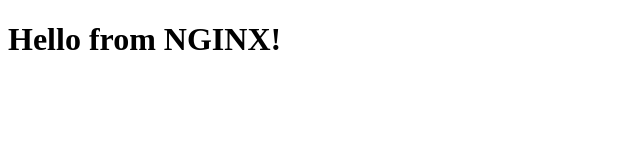
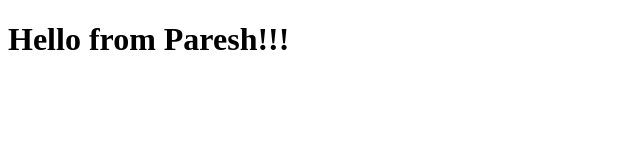
Before and after one commit to paresh1492/action-demo, a plain HTML site: page nginx/index.html in a window 1280 px wide. Shown: the full height of the page, 0-640 px from the left. Drawn offline with Linux system fonts and the light colour scheme.

Commit message:
Update index.html

```diff
--- a/nginx/index.html
+++ b/nginx/index.html
@@ -4,6 +4,6 @@
     <title>Welcome to NGINX</title>
 </head>
 <body>
-    <h1>Hello from NGINX!</h1>
+    <h1>Hello from Paresh!!!</h1>
 </body>
 </html>
```
